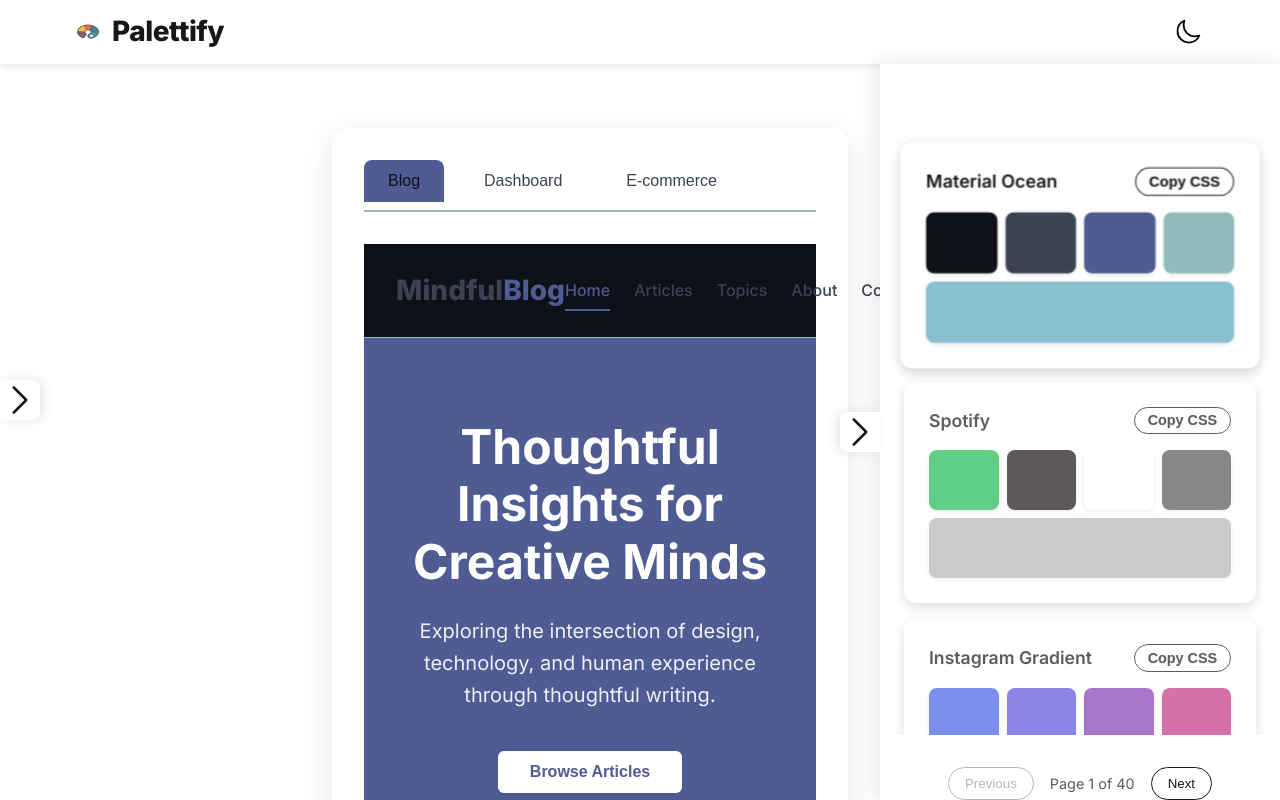
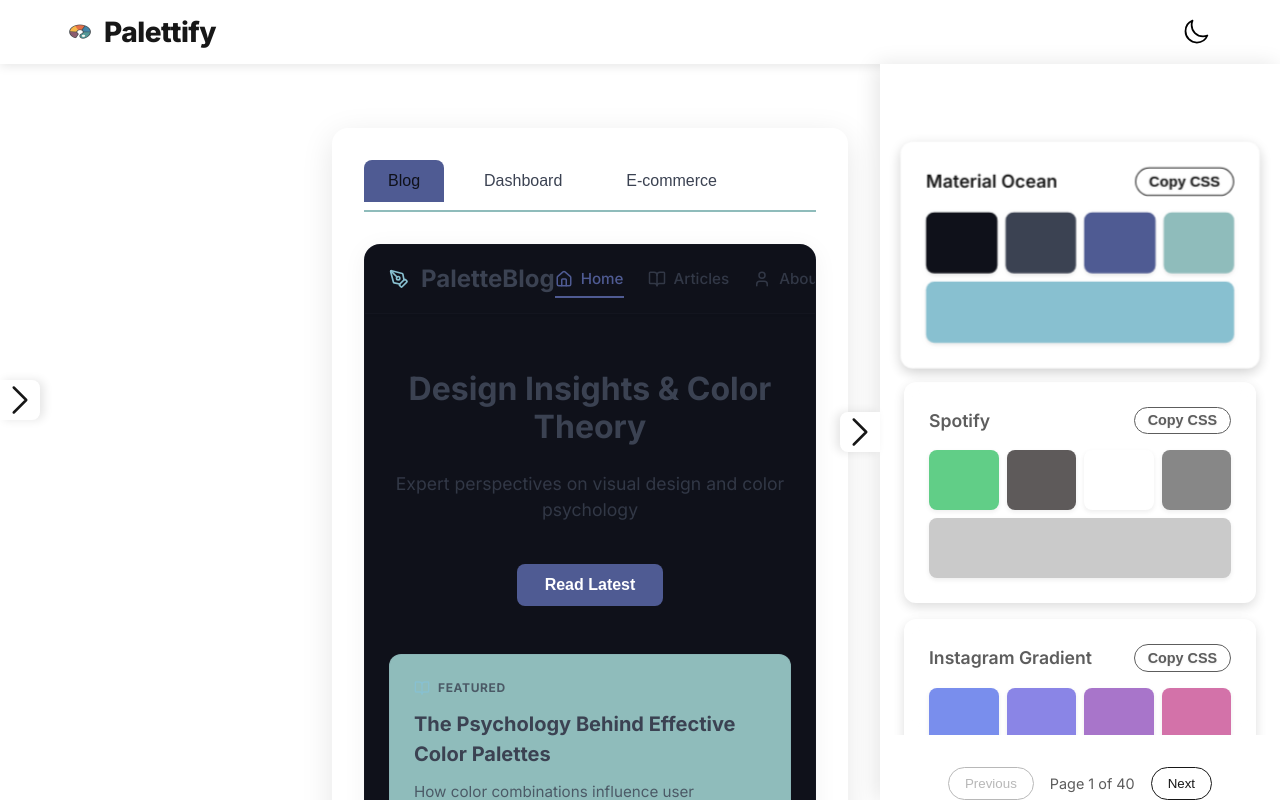
Before and after one commit to KevinReyhanW/palettify, a Next.js app: page / in a window 1280 px wide. Built offline with nearby package versions, Linux system fonts and the light colour scheme.

Commit message:
add package icons and finialize blog webview

```diff
--- a/package.json
+++ b/package.json
@@ -14,6 +14,7 @@
     "chroma-js": "^3.1.2",
     "colorthief": "^2.6.0",
     "framer-motion": "^12.23.12",
+    "lucide-react": "^0.539.0",
     "next": "15.4.6",
     "react": "19.1.0",
     "react-colorful": "^5.6.1",
--- a/src/components/WebPreview.css
+++ b/src/components/WebPreview.css
@@ -42,7 +42,6 @@
 }
 
 .preview-content {
-  background: var(--background-color);
   min-height: 500px;
   width: 100%;
 }
--- a/src/components/previews/ModernBlog.css
+++ b/src/components/previews/ModernBlog.css
@@ -1,57 +1,47 @@
+/* ModernBlog.css */
 .modern-blog {
   background-color: var(--background-color);
   color: var(--foreground-color);
-  min-height: 100vh;
+  font-family: 'Inter', -apple-system, BlinkMacSystemFont, sans-serif;
+  line-height: 1.5;
   display: flex;
   flex-direction: column;
-  font-family: 'Inter', -apple-system, BlinkMacSystemFont, sans-serif;
-  line-height: 1.6;
-}
-
-/* Typography */
-h1, h2, h3, h4 {
-  font-weight: 700;
-  line-height: 1.2;
-  margin: 0 0 1rem;
-}
-
-h1 { font-size: 2.5rem; }
-h2 { font-size: 2rem; }
-h3 { font-size: 1.5rem; }
-h4 { font-size: 1.25rem; }
-
-p {
-  margin: 0 0 1.5rem;
-  color: var(--accent-color);
+  border-radius: 16px;
+  border: 1px solid color-mix(in srgb, var(--foreground-color) 10%, transparent);
+  border-radius: 16px;
+  overflow: hidden;
+  max-width: 1200px;
+  margin: 16px auto;
+  box-shadow: 0 4px 24px rgba(0, 0, 0, 0.05);
 }
 
 /* Header */
 .blog-header {
-  padding: 1.5rem 0;
-  border-bottom: 1px solid var(--secondary-color);
+  background-color: var(--background-color);
+  padding: 1rem 0;
+  position: sticky;
+  top: 0;
+  z-index: 100;
+  box-shadow: 0 1px 3px rgba(0, 0, 0, 0.05);
+  border-bottom: 1px solid color-mix(in srgb, var(--foreground-color) 10%, transparent);
 }
 
 .header-content {
   max-width: 1200px;
   margin: 0 auto;
-  padding: 0 2rem;
+  padding: 0 1.5rem;
   display: flex;
   justify-content: space-between;
   align-items: center;
 }
 
 .logo {
-  font-size: 1.75rem;
-  font-weight: 800;
+  font-size: 1.5rem;
+  font-weight: 700;
   color: var(--foreground-color);
-}
-
-.logo span {
-  color: var(--primary-color);
-}
-
-.main-nav {
   display: flex;
+  align-items: center;
+  gap: 0.75rem;
 }
 
 .nav-links {
@@ -65,252 +55,308 @@
 .nav-links li {
   cursor: pointer;
   font-weight: 500;
-  padding: 0.5rem 0;
-  position: relative;
+  font-size: 0.95rem;
+  color: var(--foreground-color);
+  opacity: 0.8;
+  transition: all 0.2s ease;
+  display: flex;
+  align-items: center;
+  gap: 0.5rem;
+}
+
+.nav-links li:hover {
+  opacity: 1;
 }
 
 .nav-links li.active {
   color: var(--primary-color);
+  opacity: 1;
+  position: relative;
 }
 
 .nav-links li.active::after {
   content: '';
   position: absolute;
-  bottom: 0;
+  bottom: -8px;
   left: 0;
   width: 100%;
   height: 2px;
   background-color: var(--primary-color);
 }
 
-/* Hero Section */
+/* Hero section */
 .hero-section {
-  background-color: var(--primary-color);
-  color: white;
-  padding: 5rem 0;
+  padding: 3rem 1.5rem;
+  text-align: center;
 }
 
 .hero-content {
   max-width: 800px;
   margin: 0 auto;
-  padding: 0 2rem;
-  text-align: center;
+  display: flex;
+  flex-direction: column;
+  align-items: center;
+  gap: 1rem;
 }
 
 .hero-title {
-  font-size: 3rem;
-  margin-bottom: 1.5rem;
-  color: white;
+  font-size: 2rem;
+  margin: 0.5rem 0;
+  color: var(--foreground-color);
+  font-weight: 700;
+  line-height: 1.2;
 }
 
 .hero-subtitle {
-  font-size: 1.25rem;
-  margin-bottom: 2.5rem;
-  color: rgba(255, 255, 255, 0.9);
+  font-size: 1.1rem;
+  margin-bottom: 1.5rem;
+  color: var(--foreground-color);
+  opacity: 0.8;
+  max-width: 600px;
 }
 
 .cta-button {
-  background-color: white;
-  color: var(--primary-color);
+  background-color: var(--primary-color);
+  color: white;
   border: none;
-  padding: 0.75rem 2rem;
+  padding: 0.75rem 1.75rem;
   font-size: 1rem;
   font-weight: 600;
-  border-radius: 6px;
+  border-radius: 8px;
   cursor: pointer;
   transition: all 0.2s ease;
+  display: inline-flex;
+  align-items: center;
+  gap: 0.5rem;
 }
 
 .cta-button:hover {
   transform: translateY(-2px);
-  box-shadow: 0 4px 12px rgba(0, 0, 0, 0.1);
+  box-shadow: 0 4px 12px rgba(0, 0, 0, 0.15);
 }
 
-/* Featured Section */
+/* Featured section */
 .blog-content {
-  flex: 1;
+  padding-bottom: 2rem;
 }
 
 .featured-section {
-  max-width: 1200px;
-  margin: 4rem auto;
-  padding: 0 2rem;
-}
-
-.section-title {
-  text-align: center;
-  margin-bottom: 3rem;
-  color: var(--foreground-color);
-}
-
-.featured-grid {
-  display: grid;
-  grid-template-columns: repeat(auto-fit, minmax(300px, 1fr));
-  gap: 2rem;
+  max-width: 800px;
+  margin: 0 auto;
+  padding: 0 1.5rem;
 }
 
 .featured-card {
-  background-color: var(--background-color);
+  background-color: var(--secondary-color);
   border-radius: 12px;
-  overflow: hidden;
-  box-shadow: 0 4px 6px rgba(0, 0, 0, 0.05);
-  transition: all 0.3s ease;
+  padding: 1.5rem;
+  transition: all 0.2s ease;
+  border: 1px solid color-mix(in srgb, var(--foreground-color) 5%, transparent);
 }
 
 .featured-card:hover {
   transform: translateY(-4px);
-  box-shadow: 0 10px 15px rgba(0, 0, 0, 0.1);
+  box-shadow: 0 6px 12px rgba(0, 0, 0, 0.1);
 }
 
-.card-image {
-  height: 200px;
-  background-color: var(--secondary-color);
-  background-image: linear-gradient(to right, var(--secondary-color), var(--background-color));
-}
-
-.card-content {
-  padding: 1.5rem;
+.card-header {
+  display: flex;
+  align-items: center;
+  gap: 0.5rem;
+  margin-bottom: 0.75rem;
 }
 
 .card-category {
-  display: inline-block;
+  font-size: 0.75rem;
+  font-weight: 700;
+  text-transform: uppercase;
+  letter-spacing: 0.05em;
+  color: var(--foreground-color);
+  opacity: 0.8;
+}
+
+.card-content h3 {
+  font-size: 1.25rem;
+  margin-bottom: 0.75rem;
+  color: var(--foreground-color);
+}
+
+.card-content p {
+  color: var(--foreground-color);
+  opacity: 0.8;
+  font-size: 0.95rem;
+  margin-bottom: 1.5rem;
+}
+
+.card-meta {
+  color: var(--foreground-color);
+  opacity: 0.6;
+  font-size: 0.85rem;
+  display: flex;
+  align-items: center;
+  gap: 0.5rem;
+}
+
+/* Articles section */
+.articles-section {
+  padding: 2rem 1.5rem;
+  max-width: 800px;
+  margin: 0 auto;
+}
+
+.section-title {
+  font-size: 1.5rem;
+  margin-bottom: 1.5rem;
+  color: var(--foreground-color);
+  display: flex;
+  align-items: center;
+  justify-content: center;
+  gap: 0.75rem;
+}
+
+.article-list {
+  display: flex;
+  flex-direction: column;
+  gap: 1rem;
+}
+
+.article-item {
   background-color: var(--secondary-color);
-  color: var(--primary-color);
-  padding: 0.25rem 0.75rem;
-  border-radius: 20px;
-  font-size: 0.75rem;
-  font-weight: 600;
+  border-radius: 12px;
+  padding: 1.5rem;
+  transition: all 0.2s ease;
+  border: 1px solid color-mix(in srgb, var(--foreground-color) 5%, transparent);
+}
+
+.article-item:hover {
+  transform: translateY(-2px);
+  box-shadow: 0 4px 8px rgba(0, 0, 0, 0.1);
+}
+
+.article-header {
+  display: flex;
+  align-items: center;
+  gap: 0.5rem;
+  margin-bottom: 0.5rem;
+}
+
+.article-content h3 {
+  font-size: 1.1rem;
+  margin-bottom: 0.5rem;
+  color: var(--foreground-color);
+}
+
+.article-content p {
+  color: var(--foreground-color);
+  opacity: 0.8;
+  font-size: 0.9rem;
   margin-bottom: 1rem;
 }
 
-.card-content h3 {
+.article-meta {
   color: var(--foreground-color);
-  margin-bottom: 0.75rem;
-}
-
-.card-meta {
+  opacity: 0.6;
+  font-size: 0.8rem;
   display: flex;
   align-items: center;
   gap: 0.5rem;
-  font-size: 0.875rem;
-  color: var(--accent-color);
+}
+
+/* About section */
+.about-section {
+  padding: 3rem 1.5rem;
+  max-width: 600px;
+  margin: 0 auto;
+  text-align: center;
+  display: flex;
+  flex-direction: column;
+  align-items: center;
+}
+
+.author-avatar {
+  width: 80px;
+  height: 80px;
+  border-radius: 50%;
+  background-color: color-mix(in srgb, var(--accent-color) 10%, transparent);
+  display: flex;
+  align-items: center;
+  justify-content: center;
+  margin-bottom: 1.5rem;
+}
+
+.section-title {
+  font-size: 1.75rem;
+  margin-bottom: 1rem;
+}
+
+.about-text {
+  color: var(--foreground-color);
+  margin-bottom: 2rem;
+  line-height: 1.6;
+}
+
+.about-meta {
+  display: flex;
+  justify-content: center;
+  gap: 2rem;
   margin-top: 1.5rem;
 }
 
-/* Footer */
-.blog-footer {
-  background-color: var(--secondary-color);
-  padding: 3rem 0 1rem;
-  margin-top: 4rem;
-}
-
-.footer-content {
-  max-width: 1200px;
-  margin: 0 auto;
-  padding: 0 2rem;
-  display: grid;
-  grid-template-columns: 1fr 2fr;
-  gap: 3rem;
-}
-
-.footer-brand .logo {
-  margin-bottom: 1rem;
-}
-
-.footer-links {
-  display: grid;
-  grid-template-columns: repeat(2, 1fr);
-  gap: 2rem;
-}
-
-.link-group h4 {
+.meta-item {
+  display: flex;
+  align-items: center;
+  gap: 0.5rem;
+  font-size: 0.9rem;
   color: var(--foreground-color);
-  margin-bottom: 1.25rem;
-}
-
-.link-group ul {
-  list-style: none;
-  margin: 0;
-  padding: 0;
-}
-
-.link-group li {
-  margin-bottom: 0.75rem;
-  cursor: pointer;
-  color: var(--accent-color);
-  transition: color 0.2s ease;
-}
-
-.link-group li:hover {
-  color: var(--primary-color);
-}
-
-.footer-copyright {
-  text-align: center;
-  padding: 2rem 0 0;
-  margin-top: 3rem;
-  border-top: 1px solid rgba(0, 0, 0, 0.1);
-  color: var(--accent-color);
-  font-size: 0.875rem;
+  opacity: 0.8;
 }
 
 /* Responsive Design */
-@media (max-width: 1024px) {
-  .hero-title {
-    font-size: 2.5rem;
-  }
-
-  .featured-grid {
-    grid-template-columns: repeat(auto-fit, minmax(280px, 1fr));
-  }
-}
-
 @media (max-width: 768px) {
-  .header-content {
-    flex-direction: column;
-    gap: 1.5rem;
-  }
-
-  .hero-section {
-    padding: 4rem 0;
+  .modern-blog {
+    margin: 8px auto;
+    border-radius: 12px;
   }
 
   .hero-title {
-    font-size: 2rem;
+    font-size: 1.75rem;
   }
 
   .hero-subtitle {
-    font-size: 1.1rem;
+    font-size: 1rem;
   }
 
-  .footer-content {
-    grid-template-columns: 1fr;
-    gap: 2rem;
-  }
-}
-
-@media (max-width: 480px) {
   .header-content {
-    padding: 0 1.5rem;
+    flex-direction: column;
+    gap: 1rem;
+    padding: 1rem;
   }
 
   .nav-links {
     gap: 1rem;
   }
 
-  .hero-section {
-    padding: 3rem 0;
+  .about-meta {
+    flex-direction: column;
+    gap: 0.75rem;
+  }
+}
+
+@media (max-width: 480px) {
+  .modern-blog {
+    border-radius: 8px;
   }
 
-  .hero-content {
-    padding: 0 1.5rem;
+  .hero-title {
+    font-size: 1.5rem;
   }
 
-  .featured-section {
-    padding: 0 1.5rem;
+  .hero-section {
+    padding: 2rem 1rem;
   }
 
-  .footer-links {
-    grid-template-columns: 1fr;
+  .featured-card,
+  .article-item {
+    padding: 1.25rem;
   }
 }
--- a/src/components/previews/ModernBlog.tsx
+++ b/src/components/previews/ModernBlog.tsx
@@ -1,111 +1,146 @@
 'use client';
-
+import { useState } from 'react';
+import { User, BookOpen, Clock, Home, PenTool, Sparkles } from 'lucide-react';
 import './ModernBlog.css';
 
 export function ModernBlog() {
+  const [activeTab, setActiveTab] = useState('home');
+  const [activeContent, setActiveContent] = useState('home');
+
+  const handleTabClick = (tab: string) => {
+    setActiveTab(tab);
+    setActiveContent(tab);
+  };
+
   return (
     <div className="modern-blog">
       <header className="blog-header">
         <div className="header-content">
-          <div className="logo">Mindful<span>Blog</span></div>
+          <div className="logo">
+            <PenTool size={20} color="var(--accent-color)" />
+            <span>PaletteBlog</span>
+          </div>
           <nav className="main-nav">
             <ul className="nav-links">
-              <li className="active">Home</li>
-              <li>Articles</li>
-              <li>Topics</li>
-              <li>About</li>
-              <li>Contact</li>
+              <li
+                className={activeTab === 'home' ? 'active' : ''}
+                onClick={() => handleTabClick('home')}
+              >
+                <Home size={18} />
+                <span>Home</span>
+              </li>
+              <li
+                className={activeTab === 'articles' ? 'active' : ''}
+                onClick={() => handleTabClick('articles')}
+              >
+                <BookOpen size={18} />
+                <span>Articles</span>
+              </li>
+              <li
+                className={activeTab === 'about' ? 'active' : ''}
+                onClick={() => handleTabClick('about')}
+              >
+                <User size={18} />
+                <span>About</span>
+              </li>
             </ul>
           </nav>
         </div>
       </header>
 
       <main className="blog-content">
-        <section className="hero-section">
-          <div className="hero-content">
-            <h1 className="hero-title">Thoughtful Insights for Creative Minds</h1>
-            <p className="hero-subtitle">Exploring the intersection of design, technology, and human experience through thoughtful writing.</p>
-            <button className="cta-button">Browse Articles</button>
-          </div>
-        </section>
+        {activeContent === 'home' && (
+          <>
+            <section className="hero-section">
+              <div className="hero-content">
+                <h1 className="hero-title">Design Insights & Color Theory</h1>
+                <p className="hero-subtitle">Expert perspectives on visual design and color psychology</p>
+                <button className="cta-button">
+                  Read Latest
 
-        <section className="featured-section">
-          <h2 className="section-title">Featured Content</h2>
-          <div className="featured-grid">
-            <article className="featured-card">
-              <div className="card-image"></div>
-              <div className="card-content">
-                <span className="card-category">Design</span>
-                <h3>The Psychology of Minimalism in UI Design</h3>
-                <p>Exploring how minimal interfaces affect user behavior and perception in digital products.</p>
-                <div className="card-meta">
-                  <span>12 min read</span>
-                  <span>•</span>
-                  <span>May 15, 2023</span>
+                </button>
+              </div>
+            </section>
+
+            <section className="featured-section">
+              <div className="featured-card">
+                <div className="card-content">
+                  <div className="card-header">
+                    <BookOpen size={16} color="var(--accent-color)" />
+                    <span className="card-category">Featured</span>
+                  </div>
+                  <h3>The Psychology Behind Effective Color Palettes</h3>
+                  <p>How color combinations influence user perception and behavior in digital products.</p>
+                  <div className="card-meta">
+                    <Clock size={14} color="var(--foreground-color)" opacity={0.6} />
+                    <span>5 min read</span>
+                  </div>
                 </div>
               </div>
-            </article>
+            </section>
+          </>
+        )}
 
-            <article className="featured-card">
-              <div className="card-image"></div>
-              <div className="card-content">
-                <span className="card-category">Technology</span>
-                <h3>Emerging Trends in Web Development for 2023</h3>
-                <p>An analysis of the most impactful technologies shaping the future of web experiences.</p>
-                <div className="card-meta">
-                  <span>8 min read</span>
-                  <span>•</span>
-                  <span>April 28, 2023</span>
+        {activeContent === 'articles' && (
+          <section className="articles-section">
+            <h2 className="section-title">
+              <BookOpen size={24} color="var(--accent-color)" />
+              <span>Latest Articles</span>
+            </h2>
+            <div className="article-list">
+              <div className="article-item">
+                <div className="article-content">
+                  <div className="article-header">
+                    <PenTool size={16} color="var(--accent-color)" />
+                    <h3>Color Contrast for Accessibility</h3>
+                  </div>
+                  <p>Learn how to create accessible designs with proper color contrast ratios.</p>
+                  <div className="article-meta">
+                    <Clock size={14} color="var(--foreground-color)" opacity={0.6} />
+                    <span>8 min read</span>
+                  </div>
                 </div>
               </div>
-            </article>
-
-            <article className="featured-card">
-              <div className="card-image"></div>
-              <div className="card-content">
-                <span className="card-category">Productivity</span>
-                <h3>Deep Work in the Age of Distraction</h3>
-                <p>Strategies for maintaining focus and producing meaningful work in our connected world.</p>
-                <div className="card-meta">
-                  <span>10 min read</span>
-                  <span>•</span>
-                  <span>March 22, 2023</span>
+              <div className="article-item">
+                <div className="article-content">
+                  <div className="article-header">
+                    <PenTool size={16} color="var(--accent-color)" />
+                    <h3>Dark Mode Design Principles</h3>
+                  </div>
+                  <p>Best practices for implementing dark mode in your applications.</p>
+                  <div className="article-meta">
+                    <Clock size={14} color="var(--foreground-color)" opacity={0.6} />
+                    <span>6 min read</span>
+                  </div>
                 </div>
               </div>
-            </article>
-          </div>
-        </section>
+            </div>
+          </section>
+        )}
+
+        {activeContent === 'about' && (
+          <section className="about-section">
+            <div className="author-avatar">
+              <User size={48} color="var(--accent-color)" />
+            </div>
+            <h2 className="section-title">About PaletteBlog</h2>
+            <p className="about-text">
+              We're dedicated to exploring the world of color theory and design principles.
+              Our mission is to help designers create more effective and beautiful interfaces.
+            </p>
+            <div className="about-meta">
+              <span className="meta-item">
+                <Sparkles size={16} color="var(--accent-color)" />
+                <span>Founded 2023</span>
+              </span>
+              <span className="meta-item">
+                <BookOpen size={16} color="var(--accent-color)" />
+                <span>50+ Articles</span>
+              </span>
+            </div>
+          </section>
+        )}
       </main>
-
-      <footer className="blog-footer">
-        <div className="footer-content">
-          <div className="footer-brand">
-            <div className="logo">Mindful<span>Blog</span></div>
-            <p>Thoughtful content for curious minds.</p>
-          </div>
-          <div className="footer-links">
-            <div className="link-group">
-              <h4>Explore</h4>
-              <ul>
-                <li>All Articles</li>
-                <li>Popular</li>
-                <li>Topics</li>
-              </ul>
-            </div>
-            <div className="link-group">
-              <h4>Connect</h4>
-              <ul>
-                <li>Twitter</li>
-                <li>LinkedIn</li>
-                <li>Newsletter</li>
-              </ul>
-            </div>
-          </div>
-        </div>
-        <div className="footer-copyright">
-          <p>© 2023 MindfulBlog. All rights reserved.</p>
-        </div>
-      </footer>
     </div>
   );
 }
```
Also changed, not shown: 1 other file (tests, documents, lock files or other folders).
